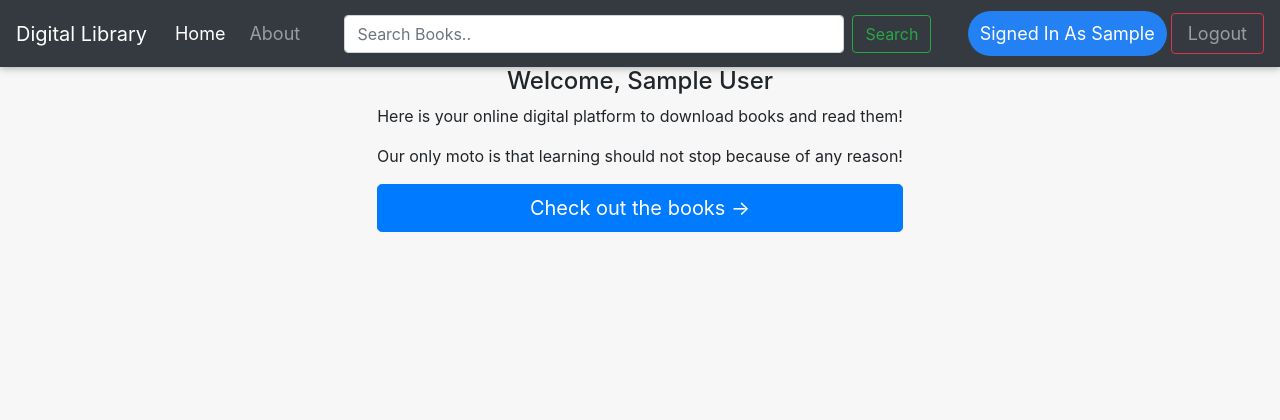
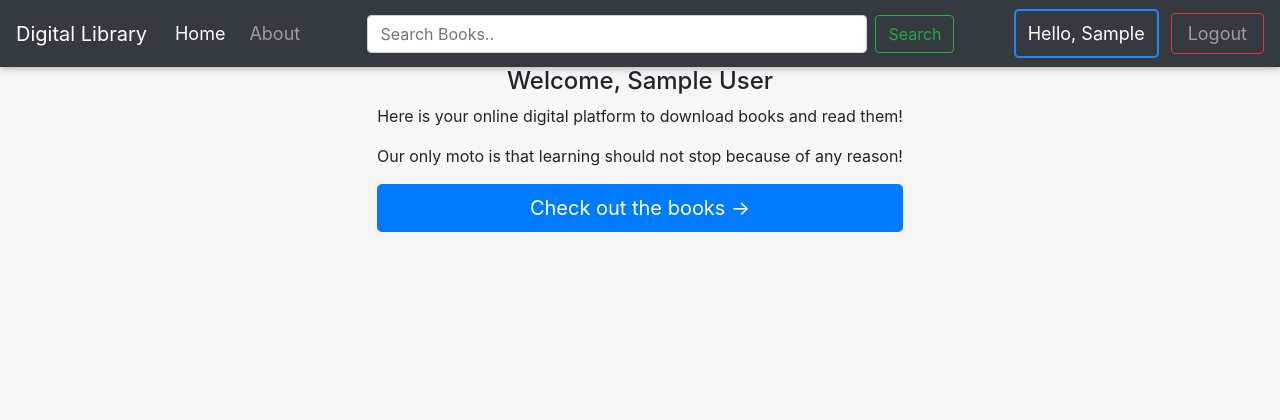
Before and after one commit to Darshil-Mehta/digital_library, a Django app: page /home/ in a window 1280 px wide. Shown: the top 420 px of the page. Run offline with Django 3.2, Linux system fonts and the light colour scheme; the visitor is signed in with stand-in values (Sample User, id 1); some libraries are stand-ins or nearby versions; some web fonts are replaced.

Commit message:
css changes

```diff
--- a/books/static/books/style.css
+++ b/books/static/books/style.css
@@ -98,7 +98,10 @@ html {
     justify-content: center;
 }
 .profile_btn {
-    padding: 8px 10px;
-    background-color: #2381f4;
-    border-radius: 999px;
+    background-color: transparent;
+    border: 2px solid #2e81f4;
+    border-radius: 5px;
 }
+.profile_btn:hover {
+    background-color: #2e81f4;
+}
--- a/books/templates/books/base.html
+++ b/books/templates/books/base.html
@@ -49,8 +49,8 @@
       </form>
       <ul class="navbar-nav ml-auto">
         {% if user.is_authenticated %}
-          <li class="nav-item">
-            <a class="profile_btn">Signed in as {{ user.first_name }}</a>
+          <li class="nav-item mr-2">
+            <a class="profile_btn">Hello, {{ user.first_name }}</a>
           </li>
           <li class="nav-item">
             <button class="btn btn-outline-danger">
--- a/books/templates/books/book_search.html
+++ b/books/templates/books/book_search.html
@@ -4,7 +4,7 @@
     {% if searched %}
         <h3>Here are the results for what you searched</h3>
         {% if totalbooks < 1 %}
-            <h3 class="small text-muted">No such book found!</h3>
+            <h3 class="text-muted mt-2">No such book found!</h3>
         {% else %}
             {% for book in books %}
                 <div class="card" style="width: 18rem;">
```
